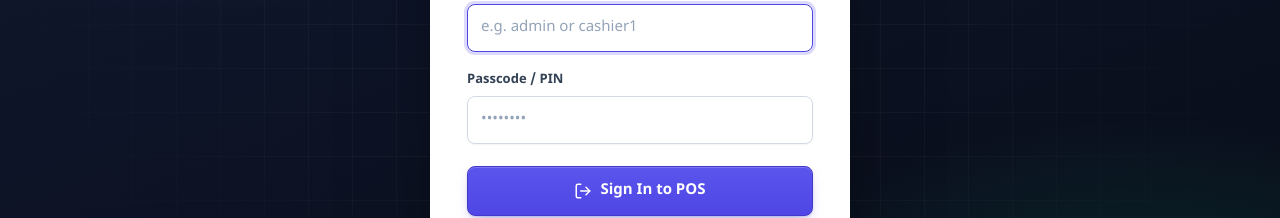
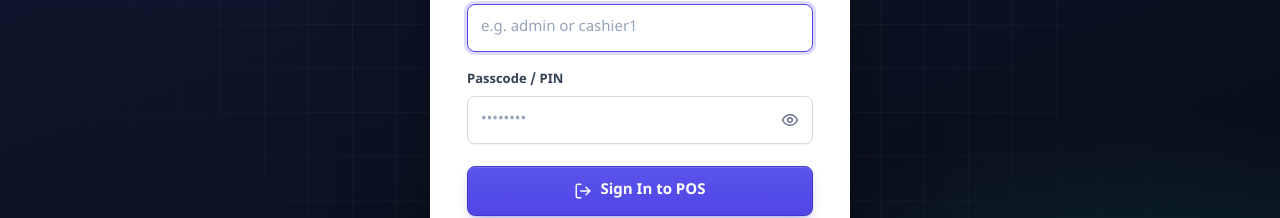
Before and after one commit to oginfomedia-lang/POS-Billing, a React (Vite) app in the folder frontend/: page / in a window 1280 px wide. Shown: the part 328-546 px from the top of the page. Built offline with nearby package versions, Linux system fonts and the light colour scheme; no server answers.

Commit message:
added eye button for password

```diff
--- a/frontend/package.json
+++ b/frontend/package.json
@@ -1,6 +1,6 @@
 {
   "name": "pos-billing-frontend",
-  "version": "0.1.0",
+  "version": "1.0.0",
   "private": true,
   "description": "Supermarket POS counter app (Electron + React + TypeScript).",
   "author": "LiteCode Software Pvt Ltd",
--- a/frontend/src/components/common/Icons.tsx
+++ b/frontend/src/components/common/Icons.tsx
@@ -299,3 +299,19 @@ export const IconHistory: React.FC<IconProps> = ({ size = 18, color = 'currentCo
     <path d="M12 7v5l4 2" />
   </svg>
 );
+
+export const IconEye: React.FC<IconProps> = ({ size = 18, color = 'currentColor', ...props }) => (
+  <svg width={size} height={size} viewBox="0 0 24 24" fill="none" stroke={color} strokeWidth="2" strokeLinecap="round" strokeLinejoin="round" {...props}>
+    <path d="M2 12s3.5-7 10-7 10 7 10 7-3.5 7-10 7S2 12 2 12z" />
+    <circle cx="12" cy="12" r="3" />
+  </svg>
+);
+
+export const IconEyeOff: React.FC<IconProps> = ({ size = 18, color = 'currentColor', ...props }) => (
+  <svg width={size} height={size} viewBox="0 0 24 24" fill="none" stroke={color} strokeWidth="2" strokeLinecap="round" strokeLinejoin="round" {...props}>
+    <path d="M9.88 9.88a3 3 0 1 0 4.24 4.24" />
+    <path d="M10.73 5.08A10.43 10.43 0 0 1 12 5c6.5 0 10 7 10 7a13.16 13.16 0 0 1-1.67 2.68" />
+    <path d="M6.61 6.61A13.53 13.53 0 0 0 2 12s3.5 7 10 7a9.74 9.74 0 0 0 5.39-1.61" />
+    <path d="M2 2l20 20" />
+  </svg>
+);
--- a/frontend/src/pages/auth/LoginPage.tsx
+++ b/frontend/src/pages/auth/LoginPage.tsx
@@ -3,7 +3,7 @@ import { type FormEvent, useEffect, useState } from 'react';
 import { useTranslation } from 'react-i18next';
 import { useNavigate } from 'react-router-dom';
 import { LanguageSwitcher } from '../../components/common/LanguageSwitcher';
-import { IconLogOut, IconShoppingCart } from '../../components/common/Icons';
+import { IconEye, IconEyeOff, IconLogOut, IconShoppingCart } from '../../components/common/Icons';
 import { useAuth } from '../../hooks/useAuth';
 import { getErrorMessage } from '../../services/api/httpClient';
 import { lastStoreName } from '../../store/storeContext';
@@ -16,6 +16,7 @@ export function LoginPage() {
 
   const [username, setUsername] = useState('');
   const [pin, setPin] = useState('');
+  const [showPin, setShowPin] = useState(false);
   const [error, setError] = useState('');
   const [busy, setBusy] = useState(false);
 
@@ -73,9 +74,10 @@ export function LoginPage() {
 
           <label className="field-label">
             <span>{t('login.pin')}</span>
+            <div className="password-field">
               <input
                 className="field-input"
-              type="password"
+                type={showPin ? 'text' : 'password'}
                 inputMode="numeric"
                 placeholder="••••••••"
                 autoComplete="current-password"
@@ -85,6 +87,16 @@ export function LoginPage() {
                 maxLength={8}
                 required
               />
+              <button
+                type="button"
+                className="password-toggle"
+                onClick={() => setShowPin((v) => !v)}
+                aria-label={showPin ? 'Hide password' : 'Show password'}
+                title={showPin ? 'Hide password' : 'Show password'}
+              >
+                {showPin ? <IconEyeOff size={18} /> : <IconEye size={18} />}
+              </button>
+            </div>
           </label>
 
           <button className="btn-primary btn-login-submit" type="submit" disabled={busy}>
--- a/frontend/src/styles/global.css
+++ b/frontend/src/styles/global.css
@@ -3172,6 +3172,37 @@ button.stat-tile:hover {
   font-size: 15px;
 }
 
+.password-field {
+  position: relative;
+}
+
+.password-field .field-input {
+  padding-right: 44px;
+}
+
+.password-toggle {
+  position: absolute;
+  top: 50%;
+  right: 6px;
+  transform: translateY(-50%);
+  display: flex;
+  align-items: center;
+  justify-content: center;
+  width: 34px;
+  height: 34px;
+  padding: 0;
+  background: transparent;
+  border: none;
+  border-radius: var(--radius-sm);
+  color: var(--muted);
+  cursor: pointer;
+}
+
+.password-toggle:hover {
+  color: var(--text);
+  background: var(--surface-2);
+}
+
 .btn-login-submit {
   width: 100%;
   min-height: 50px;
--- a/frontend/src/types/api.ts
+++ b/frontend/src/types/api.ts
@@ -68,7 +68,7 @@ export interface PagedResponse<T> {
 }
 
 export type BackupStatus = 'running' | 'success' | 'failed' | 'deleted';
-export type BackupStorageLocation = 'local' | 's3';
+export type BackupStorageLocation = 'local' | 's3' | 'sftp';
 export type CloudUploadStatus = 'pending' | 'success' | 'failed';
 export type RestoreStatus = 'running' | 'success' | 'failed';
 
```
Also changed, not shown: 2 other files (tests, documents, lock files or other folders). Lines whose indentation alone changed are shown as unchanged.
